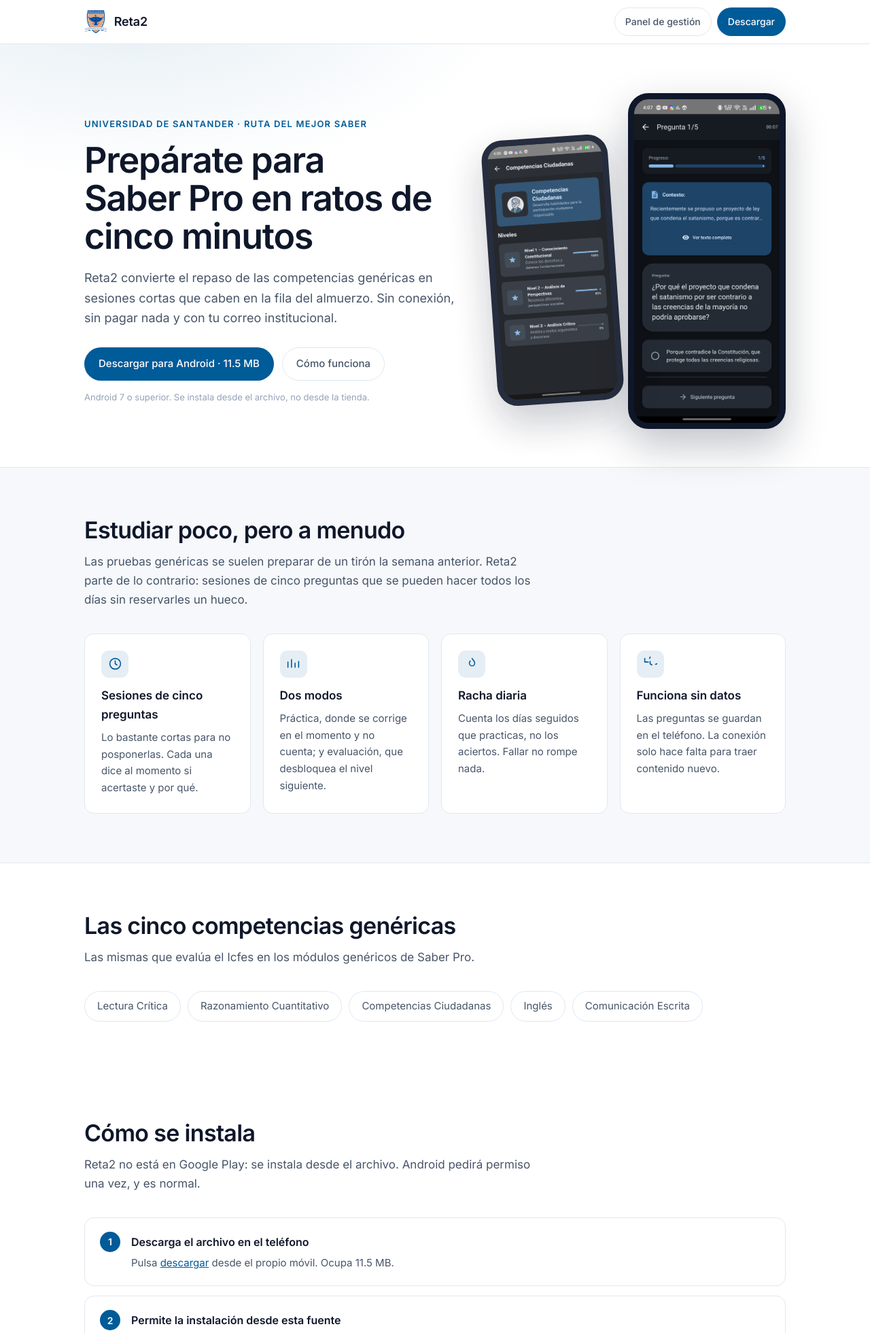
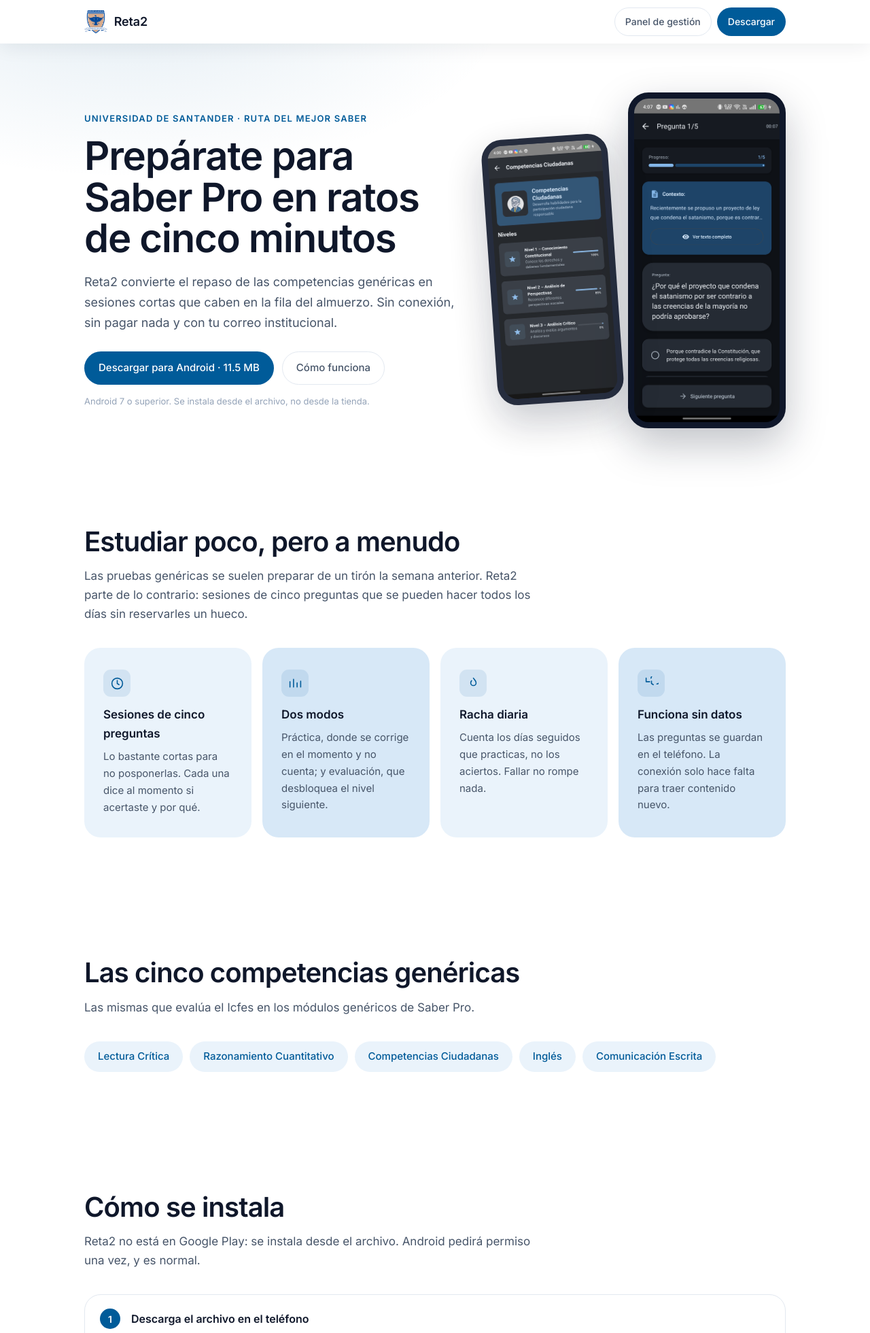
Before and after one commit to PaulGODBv/panel-gestion, a Django app: page / in a window 1280 px wide. Shown: the top 1961 px of the page at 68% size. Run offline with Django 5.2, Linux system fonts and the light colour scheme; parts of the project's set-up code (start-up, migrations or seed data) failed here and were passed over.

Commit message:
Rediseniar la portada: el oficio de la referencia, el azul de la UDES
La pagina se sentia generica y el diagnostico inicial fue el color. No lo
era: lo generico estaba en el oficio.

Se tomo el lenguaje de la referencia que eligio el autor —titulares
grandes y pesados con tracking negativo, tarjetas de radio 24 sin borde ni
sombra con pasteles que se alternan, y mucho mas aire entre secciones— y
se dejo el azul institucional.

Se presentaron tres trazados con el MISMO oficio y solo el color distinto,
para aislar esa decision. Se eligio el azul. El violeta de la referencia
se descarto porque la pagina lleva el escudo de la UDES y comparte color
con el panel: en violeta, el escudo habria quedado como un cuerpo extraño
en su propia pagina, y la portada y el panel habrian dejado de parecer el
mismo producto a ojos de quien los vea seguidos.

Lo que cambia:

- Titular a peso 700 y hasta 58 px. A ese tamanio el 600 se queda blando.
- Tarjetas sin borde, radio 24, relleno pastel alternando por posicion.
- Secciones sin filetes arriba y abajo; separa el color.
- La barra flota con una sombra suave en vez de pegarse con una linea.
- Las fichas de competencia pierden el borde y ganan tinte.
- 88 px entre secciones en vez de 72.

Y un cambio en la plantilla que importa mas de lo que parece: la seccion
de las tarjetas deja de estar tenida. Estaba al reves —fondo con color y
tarjetas blancas—, de modo que la regla de alternancia no se disparaba
nunca y el rasgo mas visible de la referencia no aparecia en ninguna
parte. Medido en el navegador: las cuatro salian blancas.

La regla que ordena todo: el color separa, el borde no.

```diff
--- a/static/landing/css/landing.css
+++ b/static/landing/css/landing.css
@@ -7,6 +7,20 @@
  *
  * Sin dependencias: ni framework ni hoja de terceros. Lo único que se mueve
  * lo mueve IntersectionObserver, que es del navegador.
+ *
+ * REDISEÑO DEL 15/10/2026. La página se sentía genérica, y el diagnóstico
+ * inicial fue el color. No lo era: lo genérico estaba en el oficio.
+ *
+ * Se tomó el lenguaje de una referencia fintech —titulares grandes y pesados
+ * con tracking negativo, tarjetas de radio 24 sin borde ni sombra con pasteles
+ * que se alternan, y mucho más aire entre secciones— y se dejó el azul de la
+ * Universidad. Se consideró adoptar también su violeta y se descartó: la
+ * página lleva el escudo de la UDES y comparte color con el panel, así que el
+ * violeta habría dejado el escudo como un cuerpo extraño en su propia página.
+ *
+ * La regla que ordena todo esto: **el color separa, el borde no**. Una tarjeta
+ * se distingue de su vecina por el tinte, no por un filete; una sección se
+ * distingue de la siguiente por el fondo, no por una línea.
  */
 
 :root {
@@ -18,7 +32,18 @@
     --ld-papel: #ffffff;
     --ld-papel-2: #f6f8fb;
     --ld-borde: #e2e8f0;
-    --ld-radio: 14px;
+
+    /* Los dos pasteles de las tarjetas, derivados del azul de la Universidad.
+     *
+     * Se alternan a lo largo de una fila para darle ritmo sin dibujar un solo
+     * borde: el color define el limite de la tarjeta. Es lo que hace que una
+     * rejilla de cuatro no parezca una tabla. */
+    --ld-tinte-1: #eaf3fb;
+    --ld-tinte-2: #d7e8f7;
+
+    /* 24 y no 14. Catorce es el radio de un formulario; veinticuatro es el de
+     * algo que invita a tocarlo, y a este tamano de tarjeta se nota. */
+    --ld-radio: 24px;
     --ld-ancho: 1080px;
     --ld-sans: "Inter", system-ui, -apple-system, "Segoe UI", sans-serif;
 }
@@ -73,7 +98,10 @@ a { color: var(--ld-azul); }
     z-index: 20;
     background: rgba(255, 255, 255, .88);
     backdrop-filter: blur(10px);
-    border-bottom: 1px solid var(--ld-borde);
+    /* Una sombra suave en vez de una linea. La barra flota sobre la pagina en
+     * lugar de estar pegada con un filete, y es la UNICA sombra de la hoja
+     * aparte de los telefonos: todo lo demas se separa por color. */
+    box-shadow: rgba(15, 23, 42, .07) 0 6px 28px;
 }
 
 .ld-barra__fila {
@@ -176,12 +204,18 @@ a { color: var(--ld-azul); }
     margin: 0 0 14px;
 }
 
+/* El titular es la pieza que mas trabaja de la pagina.
+ *
+ * Peso 700 y no 600, y hasta 58 px: a este tamano el seiscientos se queda
+ * blando y la portada parece una plantilla. El tracking negativo aprieta las
+ * letras y es lo que da el aire caro — con tracking neutro, el mismo texto al
+ * mismo tamano se lee generico. */
 h1.ld-titular {
-    font-size: clamp(32px, 5vw, 52px);
-    line-height: 1.08;
-    letter-spacing: -.025em;
-    font-weight: 600;
-    margin: 0 0 18px;
+    font-size: clamp(34px, 5.4vw, 58px);
+    line-height: 1.04;
+    letter-spacing: -.022em;
+    font-weight: 700;
+    margin: 0 0 20px;
 }
 
 .ld-entrada {
@@ -233,15 +267,19 @@ h1.ld-titular {
 
 /* ---------- Secciones ---------- */
 
-.ld-seccion { padding: 72px 0; }
-.ld-seccion--gris { background: var(--ld-papel-2); border-block: 1px solid var(--ld-borde); }
+.ld-seccion { padding: 88px 0; }
+
+/* Sin bordes arriba y abajo: el cambio de color ya separa la seccion y el
+ * filete solo anade ruido. El tinte pasa de gris neutro a azul muy lavado,
+ * para que la pagina entera este en la misma familia. */
+.ld-seccion--gris { background: var(--ld-tinte-1); }
 
 h2.ld-titulo {
-    font-size: clamp(24px, 3.4vw, 34px);
-    line-height: 1.18;
-    letter-spacing: -.02em;
-    font-weight: 600;
-    margin: 0 0 12px;
+    font-size: clamp(26px, 3.8vw, 40px);
+    line-height: 1.14;
+    letter-spacing: -.022em;
+    font-weight: 700;
+    margin: 0 0 14px;
 }
 
 .ld-bajada {
@@ -254,15 +292,26 @@ h2.ld-titulo {
 .ld-rejilla {
     display: grid;
     grid-template-columns: repeat(auto-fit, minmax(230px, 1fr));
-    gap: 18px;
+    gap: 16px;
 }
 
+/* Sin borde y con relleno pastel: el color dibuja el limite.
+ *
+ * Los dos tintes se alternan dentro de la fila. `nth-child` y no una clase
+ * porque el ritmo depende de la POSICION, no del contenido: anadir o quitar
+ * una tarjeta no deberia obligar a repintar las demas a mano. */
 .ld-tarjeta {
-    background: var(--ld-papel);
-    border: 1px solid var(--ld-borde);
+    background: var(--ld-tinte-1);
     border-radius: var(--ld-radio);
-    padding: 24px;
+    padding: 32px 28px;
 }
+
+.ld-tarjeta:nth-child(even) { background: var(--ld-tinte-2); }
+
+/* Dentro de una seccion ya tenida, el pastel se perderia: ahi las tarjetas
+ * vuelven al blanco y es el fondo el que hace de contraste. */
+.ld-seccion--gris .ld-tarjeta,
+.ld-seccion--gris .ld-tarjeta:nth-child(even) { background: var(--ld-papel); }
 
 .ld-tarjeta h3 {
     font-size: 17px;
@@ -298,12 +347,12 @@ h2.ld-titulo {
 }
 
 .ld-ficha {
-    border: 1px solid var(--ld-borde);
-    background: var(--ld-papel);
+    background: var(--ld-tinte-1);
     border-radius: 999px;
-    padding: 9px 18px;
+    padding: 10px 20px;
     font-size: 15px;
-    color: var(--ld-tinta-2);
+    font-weight: 500;
+    color: var(--ld-azul);
 }
 
 /* ---------- Vídeo ---------- */
@@ -311,7 +360,6 @@ h2.ld-titulo {
 .ld-video {
     border-radius: var(--ld-radio);
     overflow: hidden;
-    border: 1px solid var(--ld-borde);
     background: #000;
     aspect-ratio: 16 / 9;
 }
--- a/templates/landing/index.html
+++ b/templates/landing/index.html
@@ -96,7 +96,13 @@
         </div>
     </section>
 
-    <section class="ld-seccion ld-seccion--gris" id="como-funciona">
+    {% comment %}
+        Esta seccion va en blanco, no tenida: las tarjetas son las que llevan
+        el color. Al reves —fondo tenido y tarjetas blancas— el color separa
+        la seccion del resto de la pagina en vez de separar una tarjeta de su
+        vecina, que es lo que se quiere.
+    {% endcomment %}
+    <section class="ld-seccion" id="como-funciona">
         <div class="ld-contenedor">
             <h2 class="ld-titulo" data-aparece="0">Estudiar poco, pero a menudo</h2>
             <p class="ld-bajada" data-aparece="60">
```
